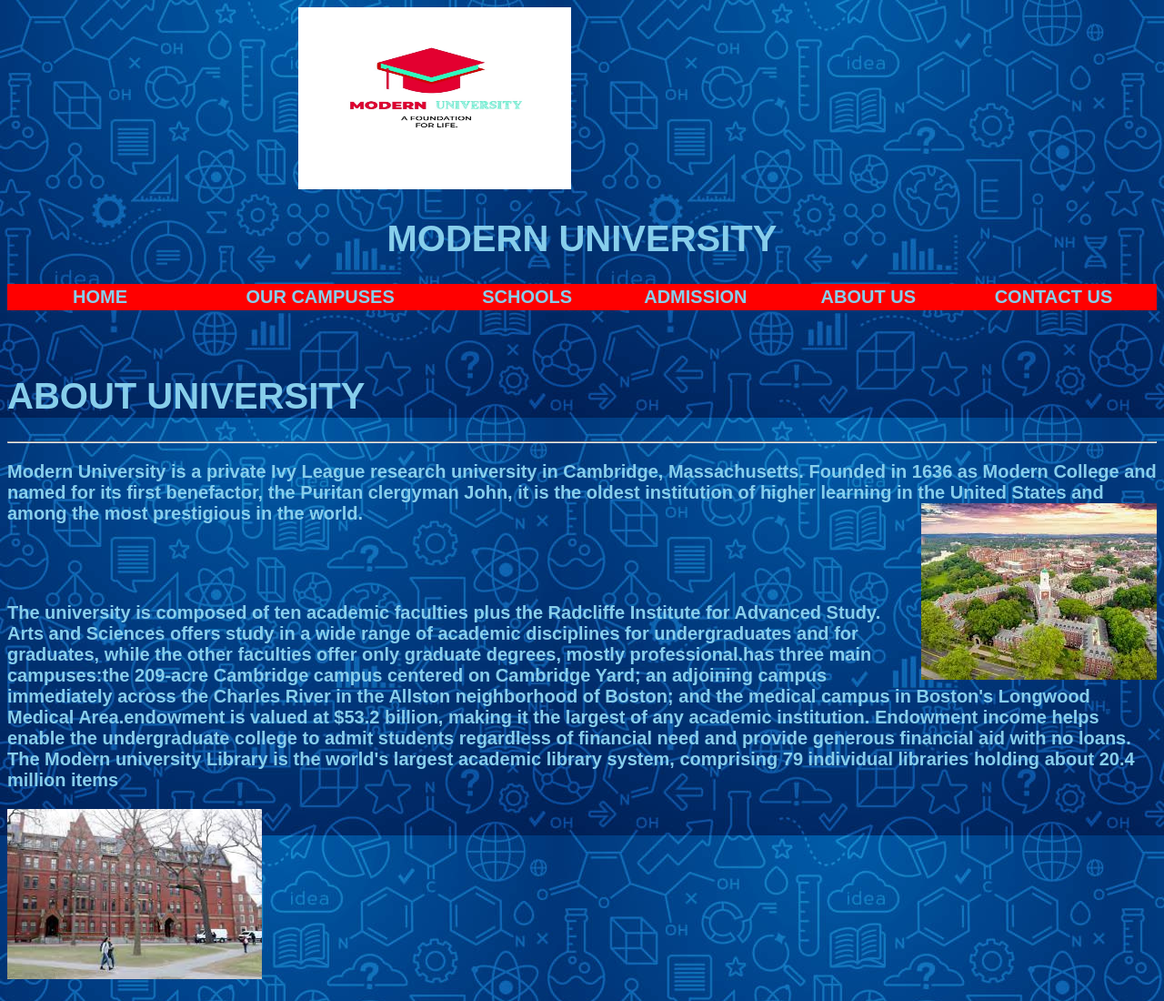
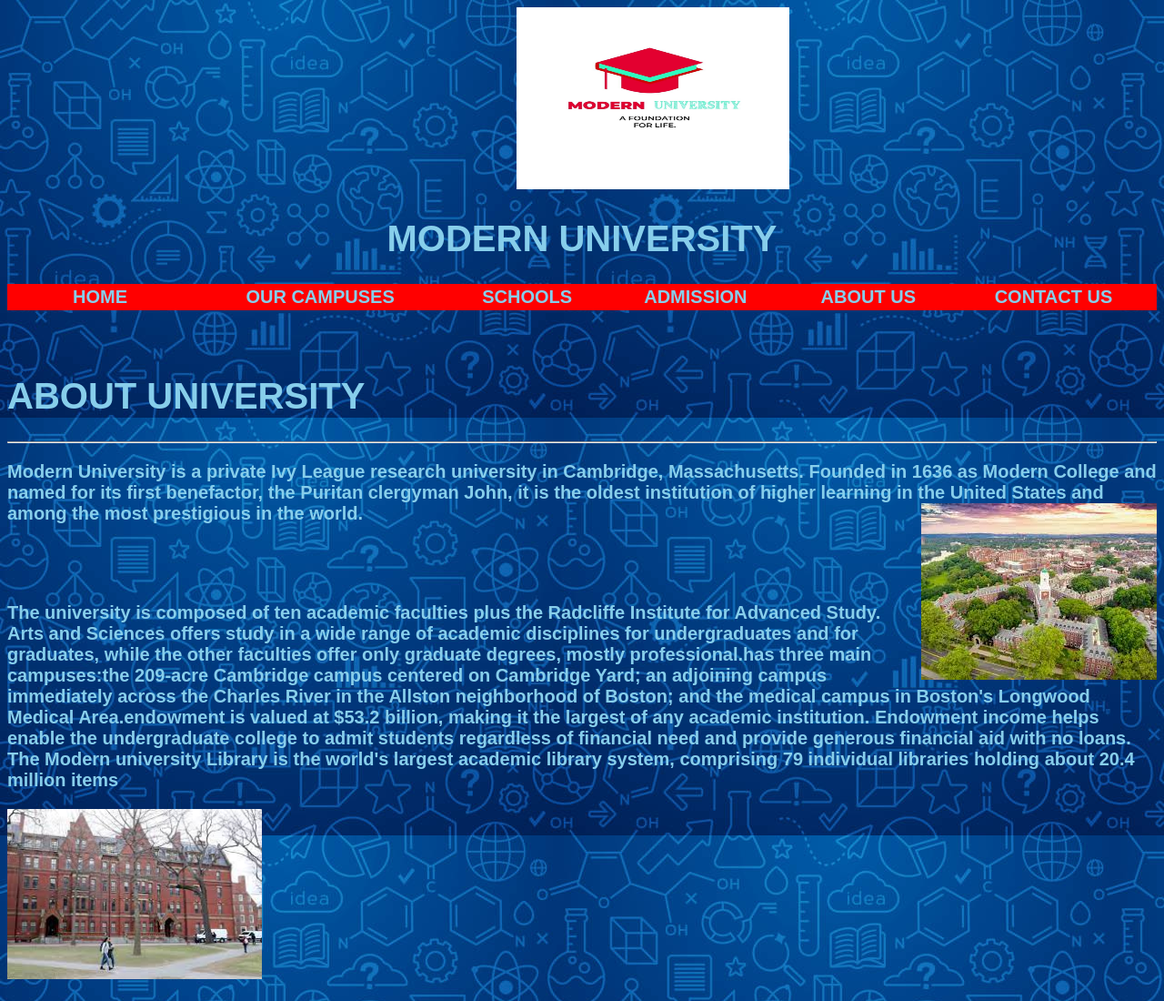
Before and after one commit to HTMLMicroproject/htmlmicroproject.github.io, a plain HTML site: page index.html in a window 1280 px wide. Shown: the top 1100 px of the page at 91% size. Drawn offline with Linux system fonts and the light colour scheme.

Commit message:
Update index.html

```diff
--- a/index.html
+++ b/index.html
@@ -46,7 +46,7 @@ background-color:green;
 border-radius:12px;
 }
 .imgg{
-margin-left:320px;
+margin-left:560px;
 }
 .top{
 background-color:;
```
